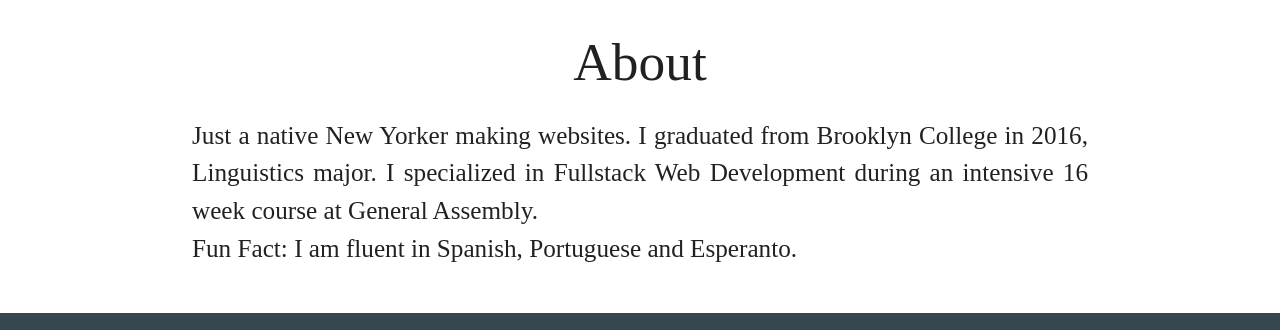
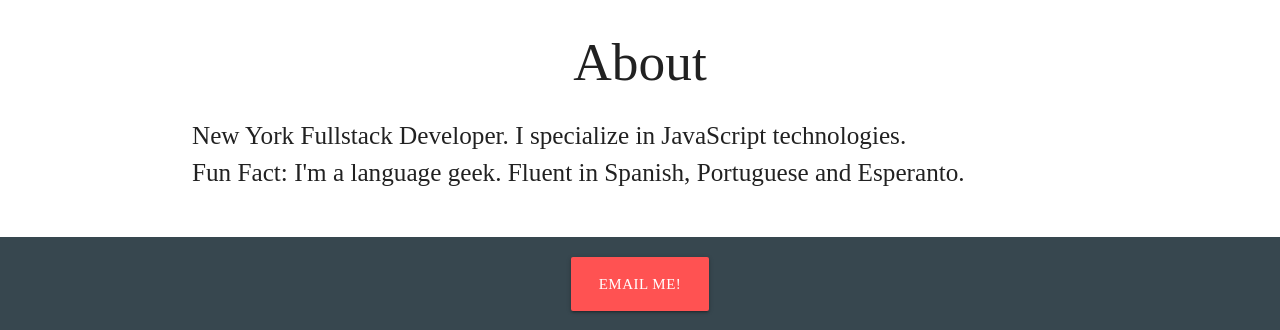
Before and after one commit to MikoBrandini/portfolio, a plain HTML site: page index.html in a window 1280 px wide. Shown: the part 1118-1448 px from the top of the page. Drawn offline with nearby package versions, Linux system fonts and the light colour scheme; a web font is replaced by a local one.

Commit message:
Updated self-description.

```diff
--- a/index.html
+++ b/index.html
@@ -155,10 +155,9 @@
             </h2>
             <div class="row">
                <p class="flow-text ">
-                  Just a native New Yorker making websites. I graduated from Brooklyn College in 2016, Linguistics major. I specialized in Fullstack Web Development during an intensive 16 week course at General Assembly.
-
+                  New York Fullstack Developer. I specialize in JavaScript technologies.
                   <br />
-                  Fun Fact: I am fluent in Spanish, Portuguese and Esperanto.
+                  Fun Fact: I'm a language geek. Fluent in Spanish, Portuguese and Esperanto.
                </p>
             </div>
       </div>
```
